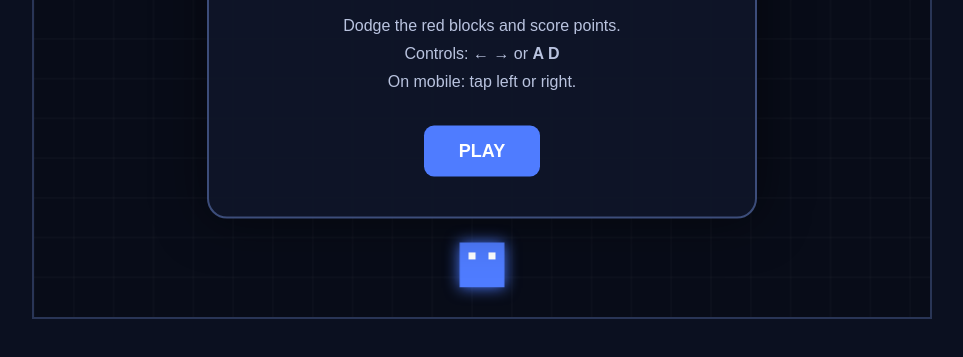
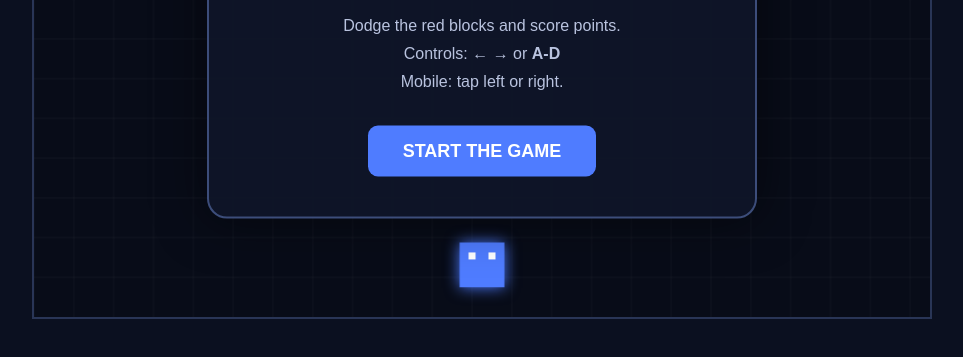
Before and after one commit to Twistyyyzz/CUBE-BETA, a plain HTML site: page index.html in a window 1280 px wide. Shown: the part 411-768 px from the top of the page, without its empty margins (158-1121 px from the left). Drawn offline with Linux system fonts and the light colour scheme.

Commit message:
Update game controls and button text in index.html

```diff
--- a/index.html
+++ b/index.html
@@ -18,16 +18,16 @@
     <div id="startScreen" class="screen">
       <h1>DODGE!</h1>
       <p>Dodge the red blocks and score points.</p>
-      <p>Controls: <b>← →</b> or <b>A D</b></p>
-      <p>On mobile: tap left or right.</p>
-      <button id="startButton">PLAY</button>
+      <p>Controls: <b>← →</b> or <b>A-D</b></p>
+      <p>Mobile: tap left or right.</p>
+      <button id="startButton">START THE GAME</button>
     </div>
 
     <div id="gameOverScreen" class="screen hidden">
-      <h1>GAME OVER</h1>
+      <h1>GAME OWER</h1>
       <p>Your score: <span id="finalScore">0</span></p>
       <p>Best: <span id="finalBest">0</span></p>
-      <button id="restartButton">TRY AGAIN</button>
+      <button id="restartButton">TRY ONE MORE TIME</button>
     </div>
   </div>
   <script src="script.js"></script>
```
